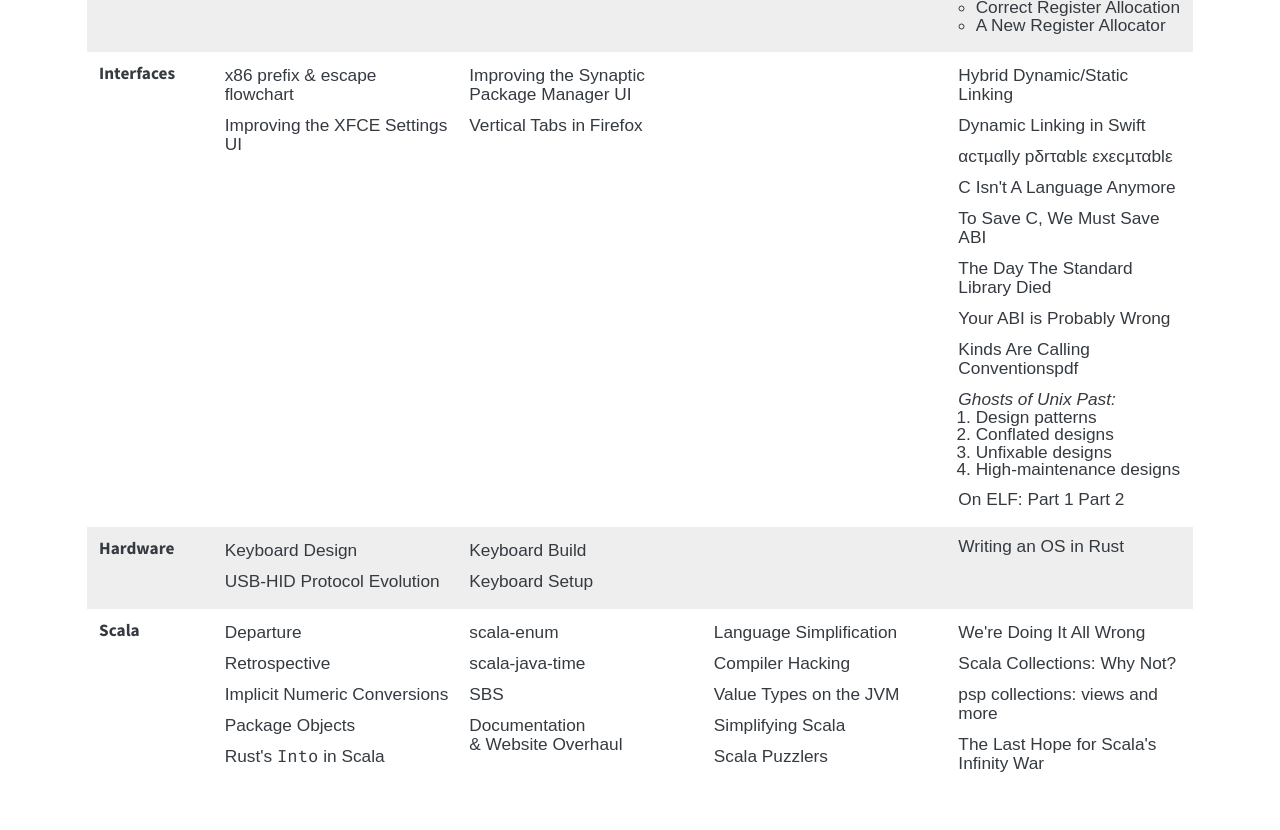
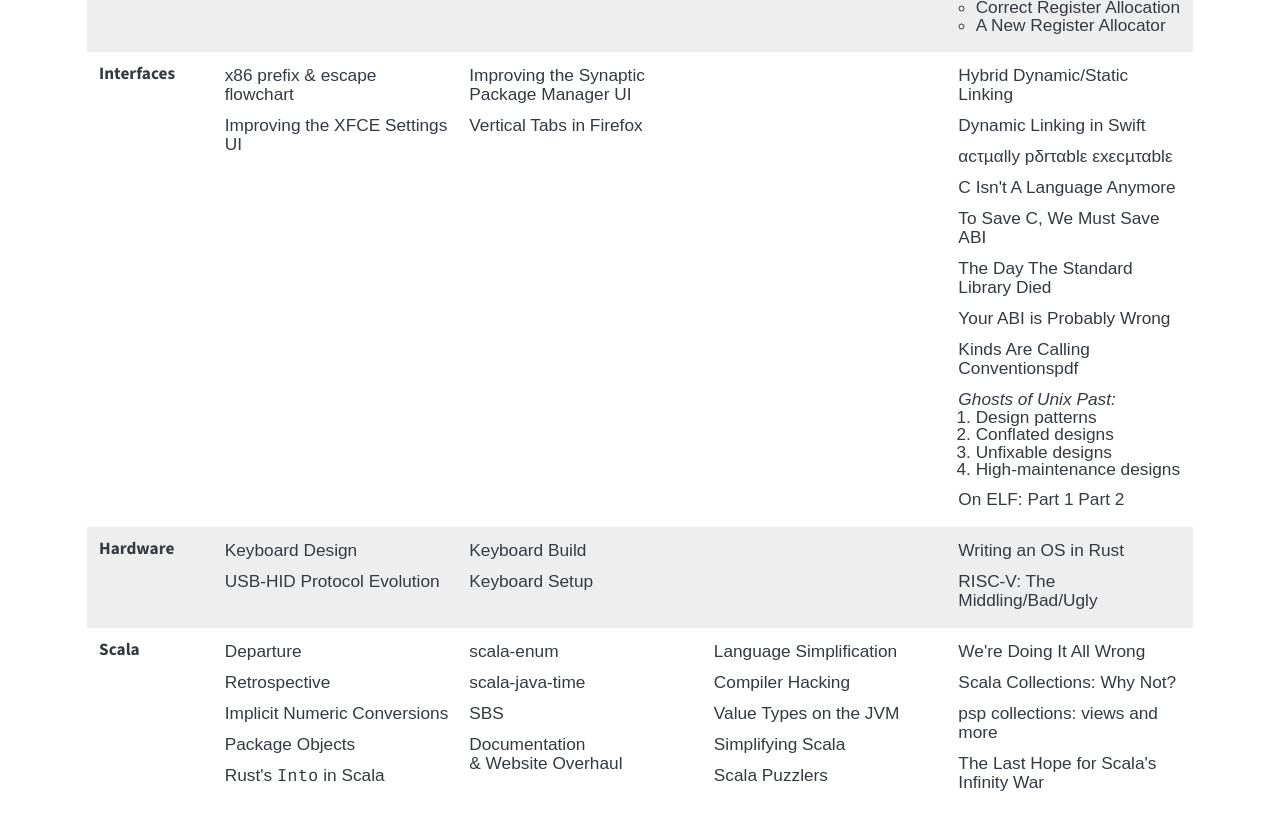
Before and after one commit to soc/soc.me, a Jekyll site: the page built from index.md, in a window 1280 px wide and 900 px high, scrolled down 1591 px. Shown: the top 830 px of the window. Built offline with Jekyll 4.4.1, drawn with Linux system fonts in a browser that asks for light colours; some web fonts are replaced.

Commit message:
add link to "RISC-V: The Middling, the Bad, the Ugly" article

```diff
--- a/index.md
+++ b/index.md
@@ -227,7 +227,10 @@
       <div><a href="hardware/keyboard-setup">Keyboard Setup</a></div>
     </td>
     <td></td>
-    <td><a href="https://os.phil-opp.com/">Writing an OS in Rust</a></td>
+    <td>
+      <div><a href="https://os.phil-opp.com/">Writing an OS in Rust</a></div>
+      <div><a href="https://gist.github.com/erincandescent/8a10eeeea1918ee4f9d9982f7618ef68">RISC-V: The Middling/Bad/Ugly</a></div>
+    </td>
   </tr>
   <tr>
     <th class="table-topic">Scala</th>
```
